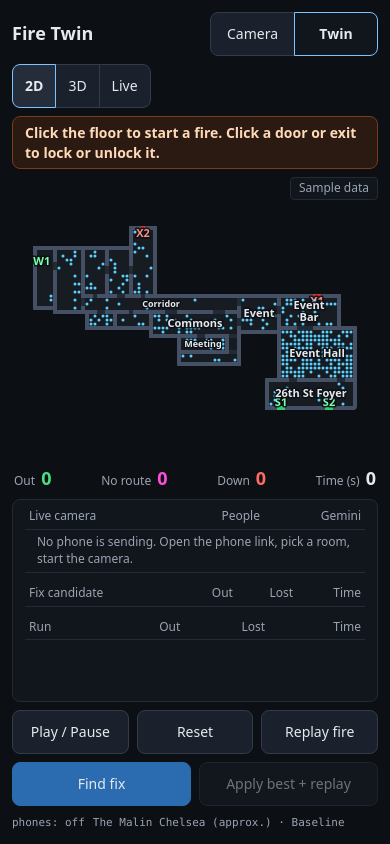
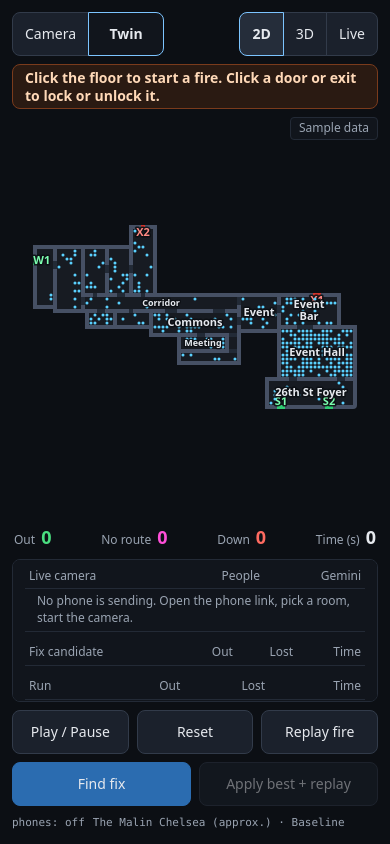
Before and after one commit to shaunporwal/2026-Gemini-4-NYC-Hackathon, a plain HTML site: page prototype/index.html in a window 390 px wide. Drawn offline with Linux system fonts and the light colour scheme; no server answers.

Commit message:
prototype: phone layout with one top row and a larger map

```diff
--- a/prototype/style.css
+++ b/prototype/style.css
@@ -156,11 +156,17 @@ label { display: block; color: var(--muted); font-size: var(--fs-small); }
 .options label + label { border-top: 1px solid var(--line-strong); }
 
 /* Wide: map on the left, facts + tables + dock in one right column. */
-/* Narrow: the layout select gets its own line under the title and the view switch. */
+/* Narrow (a phone). One top row. The map gets the height: short PA line, short side panel.
+   Presenter: title + view switch + Setup, then the layout select on its own line.
+   Phone copy: page switch + view switch only (no title: the page switch names the app's 2 pages). */
 @media (max-width: 819px) {
-  header { flex-wrap: wrap; }
+  :root { --side-h: 17dvh; }
+  header { flex-wrap: wrap; justify-content: space-between; }
   h1 { flex: 1; }
   header select { order: 1; flex: 1 0 100%; }
+  header:has(#pages:not([hidden])) h1 { display: none; }
+  #pages a { min-width: 76px; padding: 0 12px; }
+  #pa { min-height: 36px; padding: 4px var(--gutter); font-size: var(--fs); line-height: 1.25; }
 }
 
 @media (min-width: 820px) {
```
